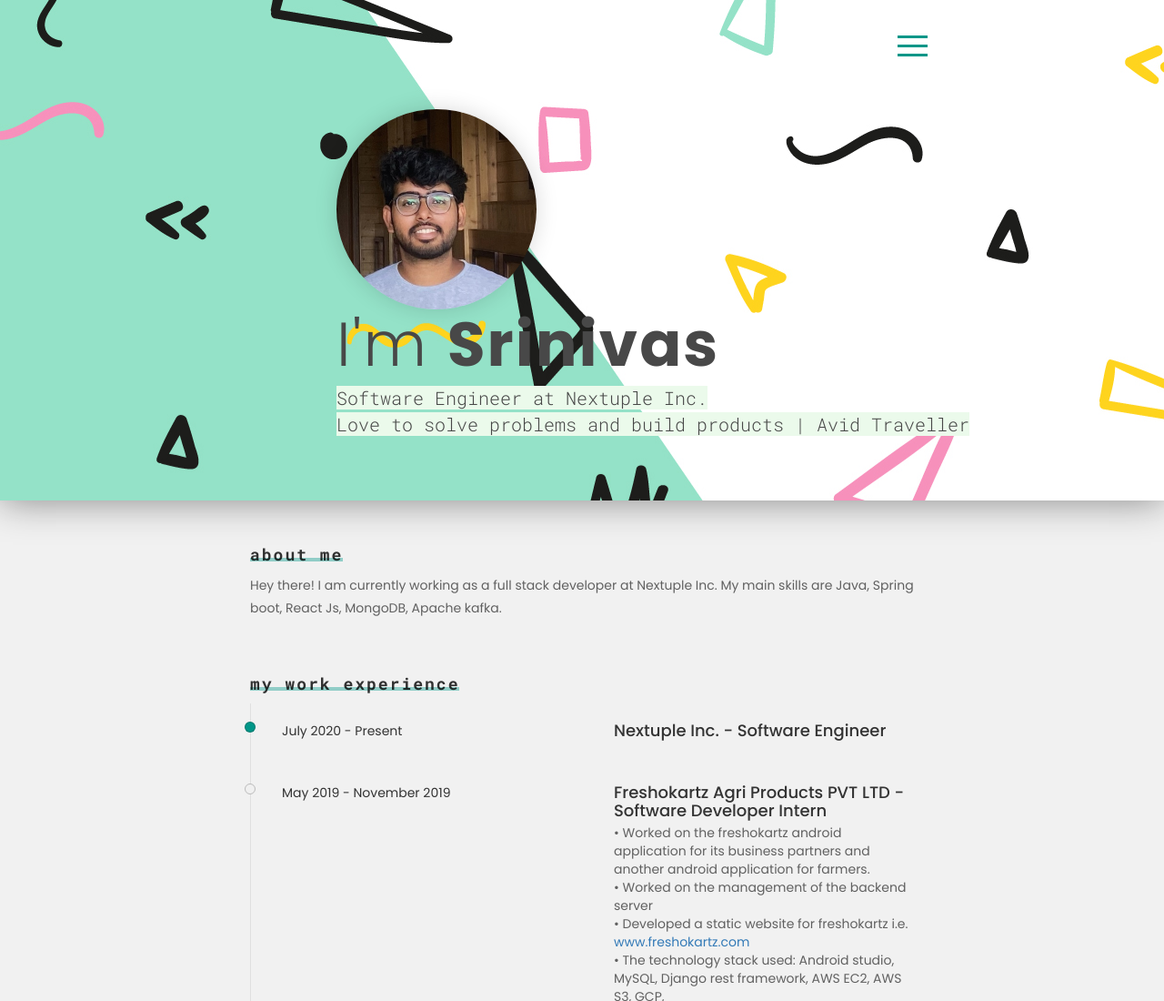
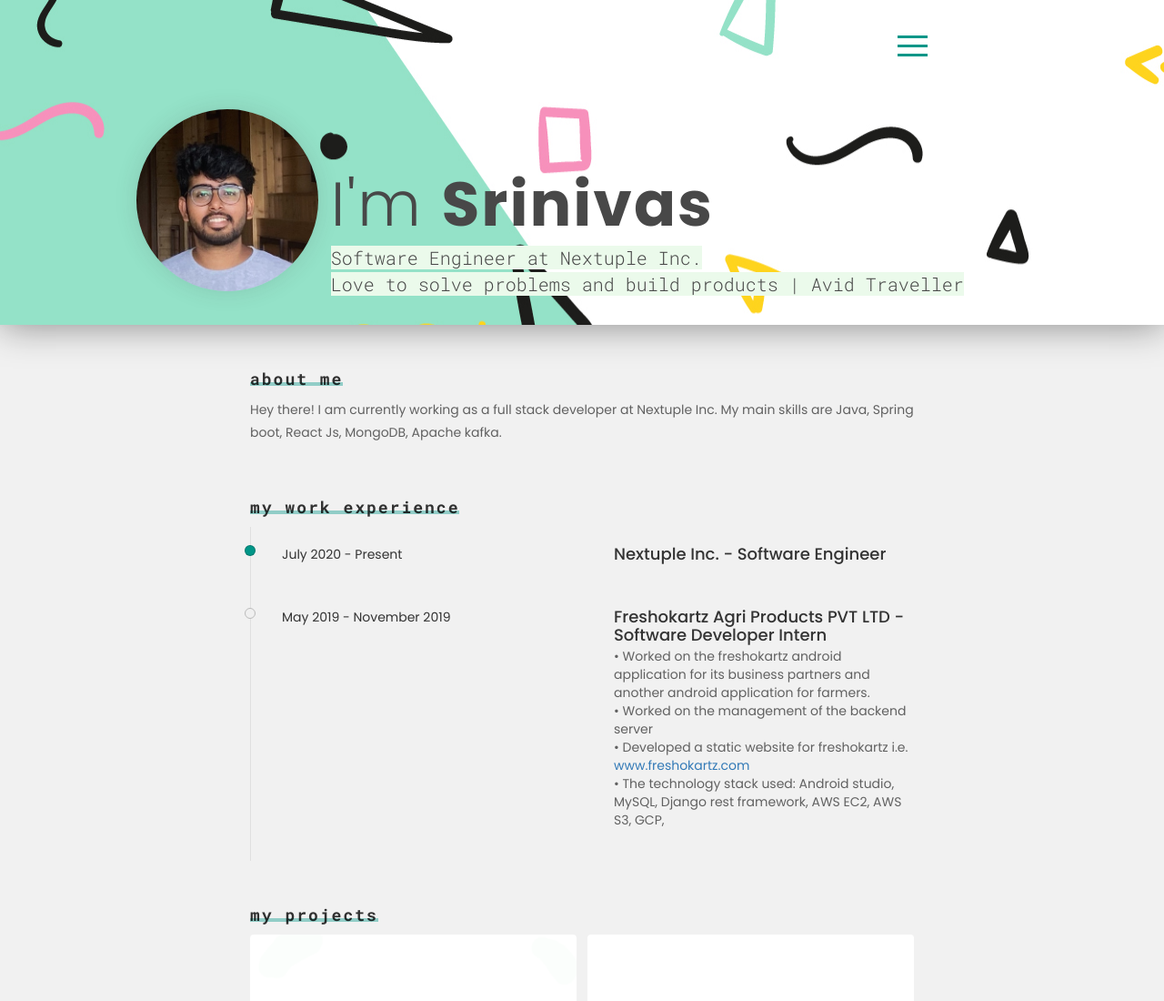
Before and after one commit to itnug987/itnug987.github.io, a plain HTML site: page index.html in a window 1280 px wide. Shown: the top 1100 px of the page at 91% size. Drawn offline with Linux system fonts and the light colour scheme; files whose address does not match are found by name.

Commit message:
Centered the div class for top component

```diff
--- a/css/style.css
+++ b/css/style.css
@@ -374,37 +374,36 @@ body.show-menu .menu-btn .l3{
 	box-shadow:0 0 40px 0 rgba(0,0,0,.45);
 }
 .main-section-row {
-	margin-left: 370px;
-	width: auto;
+	display: block;
+  margin-left: auto;
+  margin-right: auto;
+	width: 1000px;
   }
 .main-section-row-item {
-	width: auto;
+	margin-left: 10px;
 	display: inline-block;
   }
 .person-img{
-	width:220px;
-	height:220px;
+	width:200px;
+	height:200px;
 	display:block;
 	border-radius:50%;
-	margin-right: 20px;
 	overflow:hidden;
 	-webkit-box-shadow: 0 0 25px 0 rgba(0,0,0,.15);
 	-moz-box-shadow: 0 0 25px 0 rgba(0,0,0,.15);
-	box-shadow: 0 0 25px 0 rgba(0,0,0,.15);
+	box-shadow: 0 0 25px 0 rgba(63, 58, 58, 0.15);
 }
 .intro-name{
 	color:#202020;
 	color:#484848;
 	font-size:68px;
 	font-weight:300;
-	margin:0;
 	line-height:1em;
 	letter-spacing:2px;
 }
 .intro-info{
 	font-size:20px;
-	margin-top:10px;
-	margin-bottom: 50px;
+	margin-bottom: 10px;
 	display:inline-block;
 	*display:inline;
 	*zoom:1;
```
